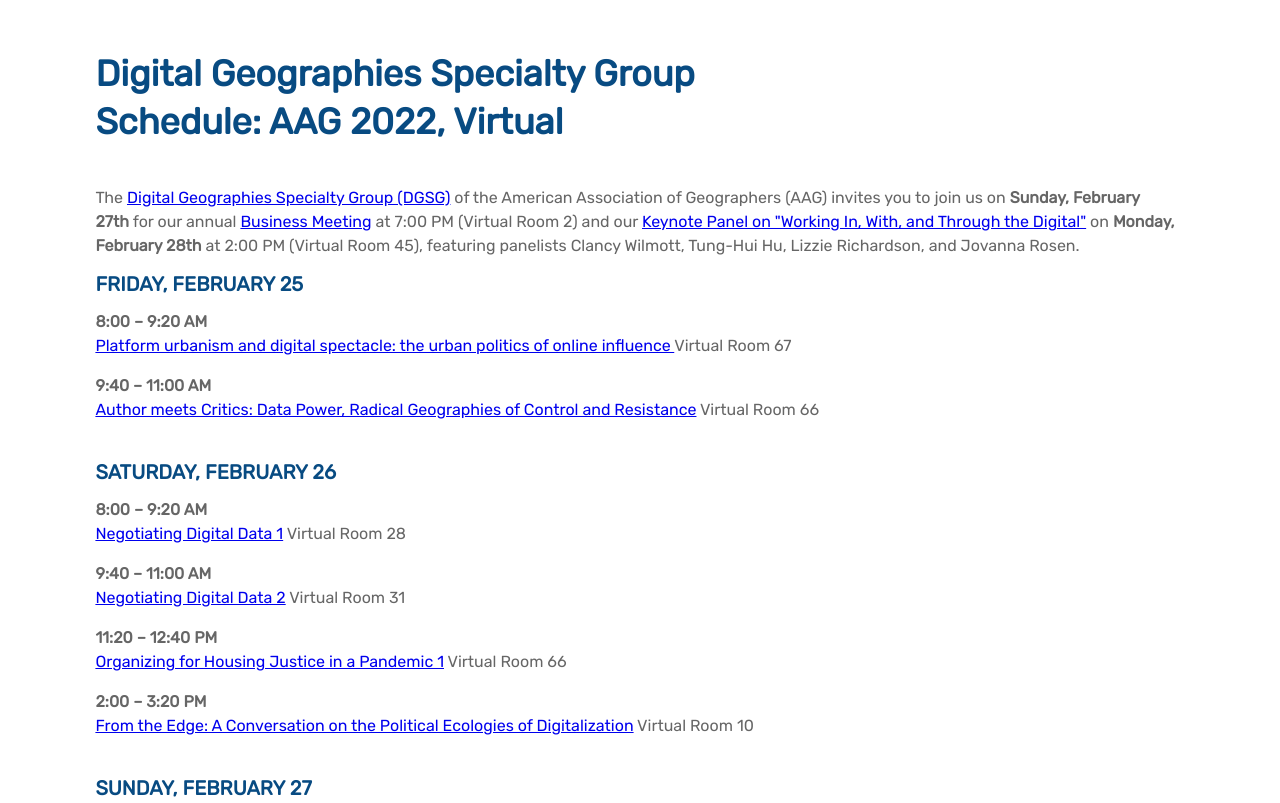
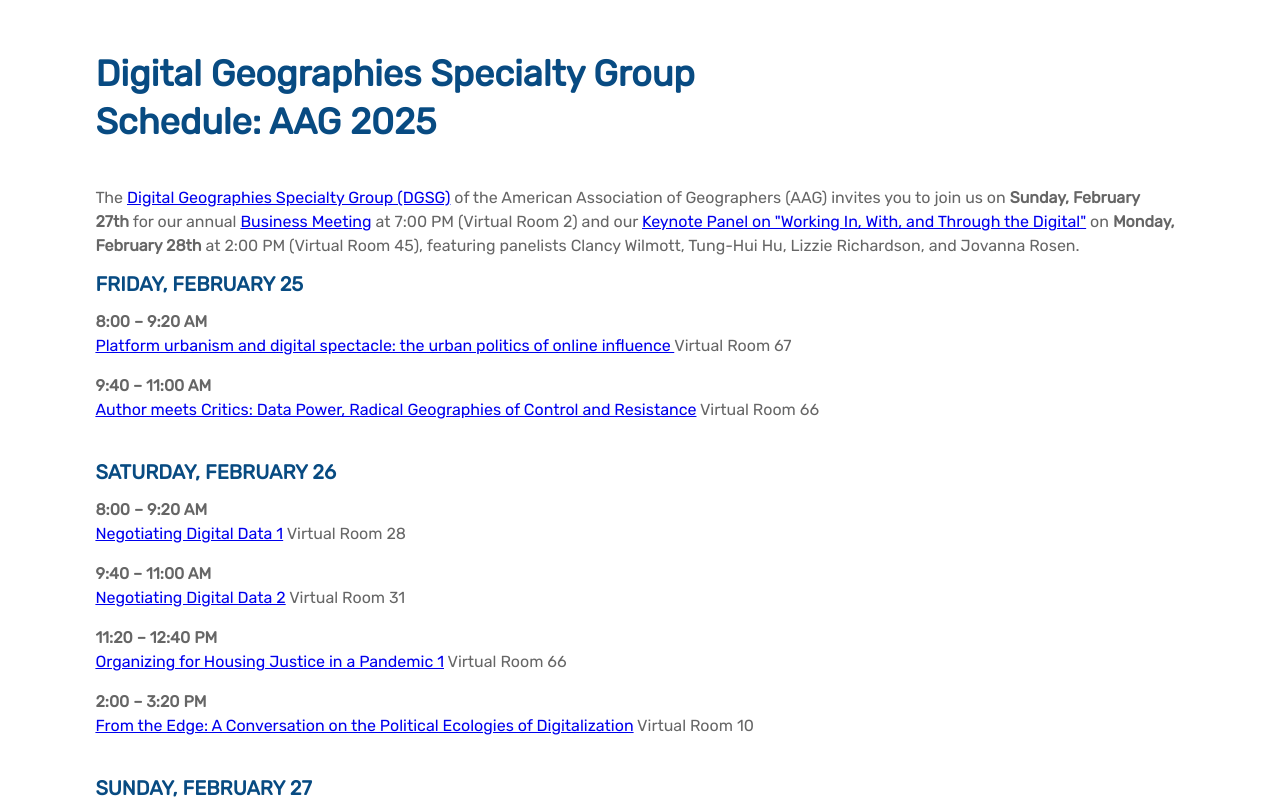
Before and after one commit to digitalgeogsg/AAG2025, a plain HTML site: page index.html in a window 1280 px wide. Shown: the top 803 px of the page. Drawn offline with Linux system fonts and the light colour scheme.

Commit message:
Update index.html

```diff
--- a/index.html
+++ b/index.html
@@ -41,7 +41,7 @@
 	</style>
 <body>
 <div id="left">
-<span class="title">Digital Geographies Specialty Group <br> Schedule: AAG 2022, Virtual</span><br />
+<span class="title">Digital Geographies Specialty Group <br> Schedule: AAG 2025</span><br />
 <br>
 <p>The <a href="https://www.aag.org/groups/digital-geographies/">Digital Geographies Specialty Group (DGSG)</a> of the American Association of Geographers (AAG) invites you to join us on <b>Sunday, February 27th</b> for our annual <a href="https://aag-annualmeeting.secure-platform.com/a/solicitations/19/sessiongallery/4954">Business Meeting</a> at 7:00 PM (Virtual Room 2) and our <a href="https://aag-annualmeeting.secure-platform.com/a/solicitations/19/sessiongallery/3547">Keynote Panel on "Working In, With, and Through the Digital"</a> on <b>Monday, February 28th</b> at 2:00 PM (Virtual Room 45), featuring panelists Clancy Wilmott, Tung-Hui Hu, Lizzie Richardson, and Jovanna Rosen. </p>
 
```
